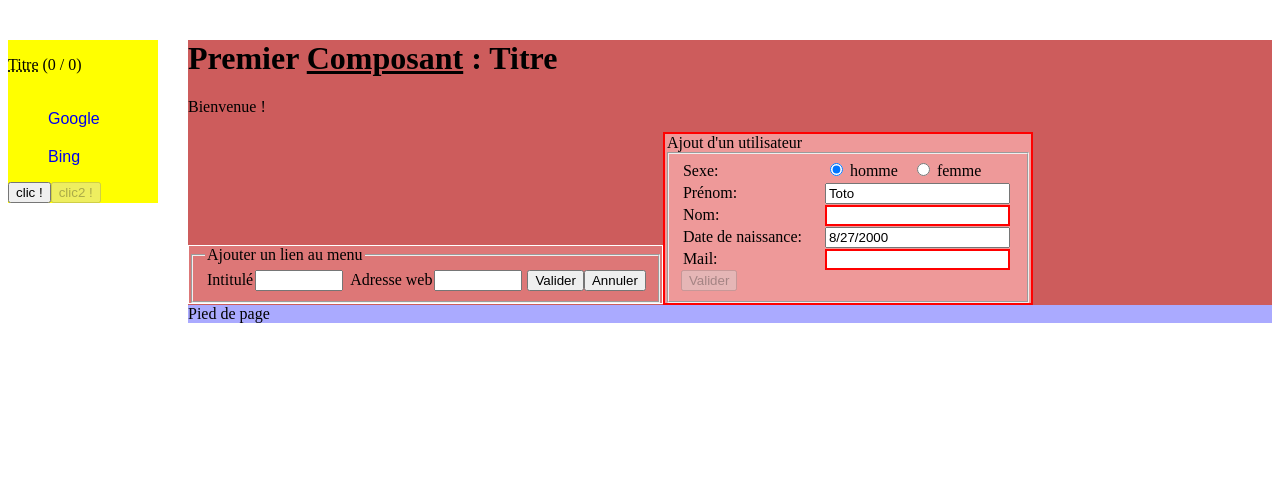
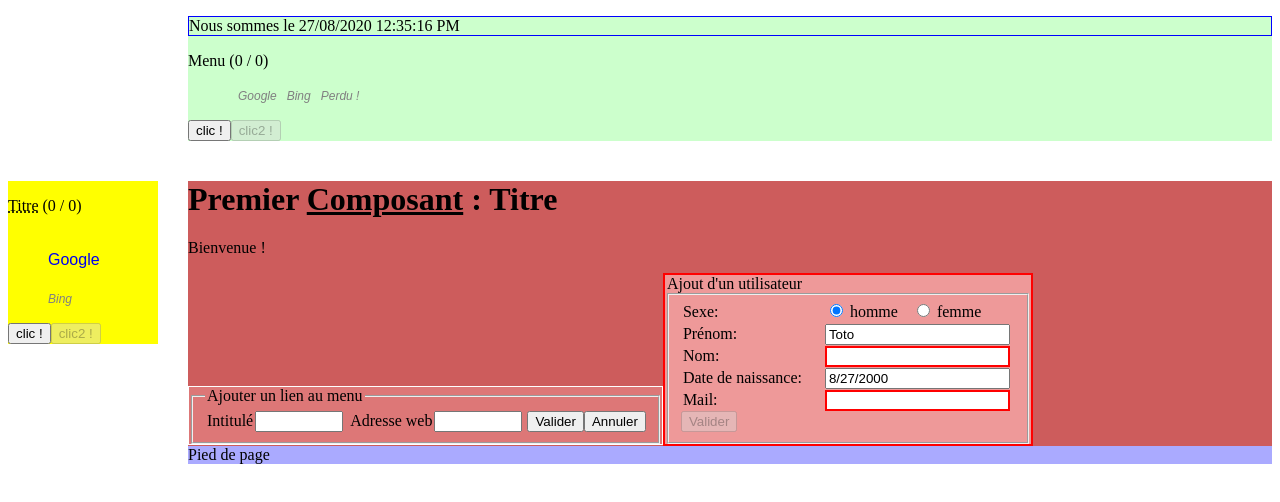
Before and after one commit to philippe-nat/angular-formation-0, an Angular app: page / in a window 1280 px wide. Shown: the top 502 px of the page. Built offline with nearby package versions, Linux system fonts and the light colour scheme.

Commit message:
en cours exo service item menu actif

```diff
--- a/src/app/app.component.html
+++ b/src/app/app.component.html
@@ -7,7 +7,8 @@
 <main>
     <h1>Premier <u>Composant</u> : {{titre.valeur}}</h1>
     <p>Bienvenue !</p>
-    <nat-form-liens (ajouterLien)="ajoutDeLien($event)"></nat-form-liens>
+    <!-- <nat-form-liens (ajouterLien)="ajoutDeLien($event)"></nat-form-liens> -->
+    <nat-form-liens></nat-form-liens>
     <nat-form-user></nat-form-user>
 </main>
 <footer>Pied de page</footer>
--- a/src/app/app.component.ts
+++ b/src/app/app.component.ts
@@ -1,15 +1,16 @@
-import { Component } from '@angular/core';
+import { Component, OnInit } from '@angular/core';
 import { TimeoutError } from 'rxjs';
 import {Titre} from './structures/titre';
 import {ItemMenu} from './structures/itemmenu';
 import {Orientation} from './structures/orientation';
+import {LiensService} from './services/liens.services';
 
 @Component({
   selector: 'nat-root',
   templateUrl: './app.component.html',
   styleUrls: ['./app.component.css']
 })
-export class AppComponent {
+export class AppComponent  implements OnInit {
   private _titre:Titre = {valeur:"menu", infoBulle:"menu latéral"};
   private _menuOrientation:Orientation = Orientation.HORIZONTAL;
   private _items:ItemMenu[];
@@ -18,24 +19,32 @@ export class AppComponent {
   get titre() {return this._titre;}
   set titre(t:Titre) {this._titre = t;}
 
-  get items() { return this._items; }
-  set items(t:ItemMenu[]) { this._items = t; }
+  get items() { return [...this._items]; }
+  // set items(t:ItemMenu[]) { this._items = t; }
 
   get menuOrientation() {return this._menuOrientation;}
   set menuOrientation(o:Orientation) {this._menuOrientation = o;}
 
-  constructor() {
+  constructor(private srvLien:LiensService) {
+    // NullInjectorError:  No provider for LiensService!
     this.titre = {valeur:"Titre", infoBulle:"titre de la page"};
-    this.items = [
-      {url:"https://www.google.fr", intitule:"google"},
-      {url:"https://www.bing.fr", intitule:"bing"}
-    ];
-    this.menuOrientation = Orientation.VERTICAL; // 1
+    this.menuOrientation = Orientation.VERTICAL;
+    // this.items = [
+    //   {url:"https://www.google.fr", intitule:"google"},
+    //   {url:"https://www.bing.fr", intitule:"bing"}
+    // ];
+    //this._items = srvLien.items;  déplacé ds ngOnInit
+    // this._items.push({url:"https://www.antivirus.fr", intitule:"antivirus"}); // ajoute
+    // srvLien.add({url:"https://www.virus.fr", intitule:"virus"}); // OK
+    // this.menuOrientation = Orientation.VERTICAL; // 1
   }
 
-  ajoutDeLien(lien:ItemMenu):void {
-    console.log("App:lien à ajouter :", lien);
-    this.items.push(lien);
+  ngOnInit(): void {
+    this._items = this.srvLien.items;
+  }
 
-  }
+  // ajoutDeLien(lien:ItemMenu):void {
+  //   console.log("App:lien à ajouter :", lien);
+  //   this.items.push(lien);
+  // }
 }
--- a/src/app/app.module.ts
+++ b/src/app/app.module.ts
@@ -10,6 +10,7 @@ import { InitCap } from './pipes/initcap.pipe';
 import { Boolean2Str } from './pipes/boolean2str.pipe';
 import { FormLiensComponent } from './form-liens/form-liens.component';
 import { FormUserComponent } from './form-user/form-user.component';
+import { LiensService } from './services/liens.services';
 
 @NgModule({
   declarations: [
@@ -26,7 +27,7 @@ import { FormUserComponent } from './form-user/form-user.component';
     FormsModule,
     ReactiveFormsModule
   ],
-  providers: [],
+  providers: [LiensService],
   bootstrap: [AppComponent]
 })
 export class AppModule { }
--- a/src/app/entete/entete.component.html
+++ b/src/app/entete/entete.component.html
@@ -1,5 +1,5 @@
 <!-- <p>Bienvenue dans l'application</p> -->
-<!-- <p>Nous sommes le {{afficheMomentActuel()}}</p> -->
+<p>Nous sommes le {{afficheMomentActuel()}}</p>
 <!--p>Nous sommes le {{aujourdhui|date:'short':'':'fr-FR'}}</p> Nous sommes le 26/08/2020 18:57
 <p>Nous sommes le {{aujourdhui|date:'long':'':'fr-FR'}}</p> Nous sommes le 26/08/2020 à 18:57:00 GMT+2 -->
 <!-- <p>Compteur : {{compteur}}</p> -->
@@ -11,10 +11,10 @@
 <p>Seconde actuelle paire ? => {{ aujourdhui.getSeconds() % 2 == 0 | boolean2str:'t/f':true }}</p>
 <p>Seconde actuelle paire ? => {{ aujourdhui.getSeconds() % 2 == 0 | boolean2str:'o/o':true }}</p> -->
 
-<!-- <nat-menu
+<nat-menu
     [titre]='{valeur:"Menu", infoBulle:""}'
     [items]='items'
     [orientation]='menuOrientation'
     (clickEvent) = "augmenteCompteur($event)"
 >
-</nat-menu> -->
+</nat-menu>
--- a/src/app/form-liens/form-liens.component.html
+++ b/src/app/form-liens/form-liens.component.html
@@ -1,6 +1,5 @@
 <form
     #ajouteLien="ngForm"
-    action="action.php"
     (ngSubmit)="soumetLien(ajouteLien.value)"
 >
     <fieldset>
--- a/src/app/form-liens/form-liens.component.ts
+++ b/src/app/form-liens/form-liens.component.ts
@@ -1,5 +1,6 @@
 import { Component, OnInit, Output, EventEmitter } from '@angular/core';
 import {ItemMenu} from '../structures/itemmenu';
+import { LiensService } from '../services/liens.services';
 
 @Component({
   selector: 'nat-form-liens',
@@ -7,13 +8,14 @@ import {ItemMenu} from '../structures/itemmenu';
   styleUrls: ['./form-liens.component.css']
 })
 export class FormLiensComponent implements OnInit {
-  @Output() ajouterLien = new EventEmitter();
+  // @Output() ajouterLien = new EventEmitter();
 
-  constructor() { }
+  constructor(private liens:LiensService) {}
   ngOnInit(): void {}
 
   soumetLien(donneesFormulaire:ItemMenu):void {
     console.log("form:soumission du lien : ", donneesFormulaire);
-    this.ajouterLien.emit(donneesFormulaire);
+    this.liens.add(donneesFormulaire);
+    // this.ajouterLien.emit(donneesFormulaire);
   }
 }
--- a/src/app/form-user/form-user.component.ts
+++ b/src/app/form-user/form-user.component.ts
@@ -41,7 +41,7 @@ export class FormUserComponent implements OnInit {
   }
 
     private valideDate(controle):null|Object {
-      console.log("valideDate : typeof(controle) =", typeof(controle), ", controle = ", controle);
+      // console.log("valideDate : typeof(controle) =", typeof(controle), ", controle = ", controle);
 
     let dateN:Date = new Date(controle.value);
     let resultat:Object | null = null;
--- a/src/app/menu/menu.component.css
+++ b/src/app/menu/menu.component.css
@@ -17,3 +17,16 @@ li.horizontal {
 	display:inline;
     padding-left:10px;
 }
+
+
+nav a.disabled {
+	pointer-events: none;
+    cursor: default;
+    color:gray;
+    font:italic normal 12px Arial;
+}
+
+nav a.enabled {
+	pointer-events: all;
+	cursor: default;
+}
--- a/src/app/menu/menu.component.html
+++ b/src/app/menu/menu.component.html
@@ -8,8 +8,12 @@
     </p>
 
     <ul>
-        <li *ngFor="let i of items" [ngClass]="{'horizontal':orientation==0, 'vertical':orientation==1}">
+        <li
+            *ngFor="let i of items"
+                [ngClass]="{'horizontal':orientation==0, 'vertical':orientation==1}"
+        >
             <a
+                [ngClass]="{'disabled':i.actif != true, 'enabled':i.actif == true}"
                 [href]="i.url"
                 [textContent]="i.intitule|initCap"
                 target="_new"
--- a/src/app/menu/menu.component.ts
+++ b/src/app/menu/menu.component.ts
@@ -24,7 +24,7 @@ export class MenuComponent implements OnInit {
   get titre() { return this._titre; }
   @Input() set titre(t: Titre) { this._titre = t; }
 
-  get items() { return this._items; }
+  get items() { return [...this._items]; }
   @Input() set items(t: Array<any>) { this._items = t; }
 
   get orientation() { return this._orientation; }
--- a/src/app/services/liens.services.ts
+++ b/src/app/services/liens.services.ts
@@ -1,15 +1,26 @@
 import {ItemMenu} from '../structures/itemmenu'
+import { Injectable } from '@angular/core';
 
+// @Injectable()
 export class LiensService {
     private _items:ItemMenu[];
 
-    get items() { return this._items; }
-    set items(t:ItemMenu[]) { this._items = t; }
+    get items() { return [...this._items]; }
+    // set items(t:ItemMenu[]) { this._items = t; }
 
     constructor() {
-        this.items = [
-            {url:"https://www.google.fr", intitule:"google"},
-            {url:"https://www.bing.fr", intitule:"bing"}
+        this._items = [
+            {url:"https://www.google.fr", intitule:"google", actif:true},
+            {url:"https://www.bing.fr", intitule:"bing", actif:false}
           ];
     }
+
+    add(t:ItemMenu):void {
+        console.log("add lien");
+        if (t.url != "" && t.intitule != "" ) {
+            console.log("push");
+            this._items.push(t);
+            console.log("items : ", this._items);
+        }
+    }
 }
--- a/src/app/structures/itemmenu.ts
+++ b/src/app/structures/itemmenu.ts
@@ -1,4 +1,5 @@
 export interface ItemMenu {
     url:string;
     intitule:string;
+    actif?:boolean;
   }
```
